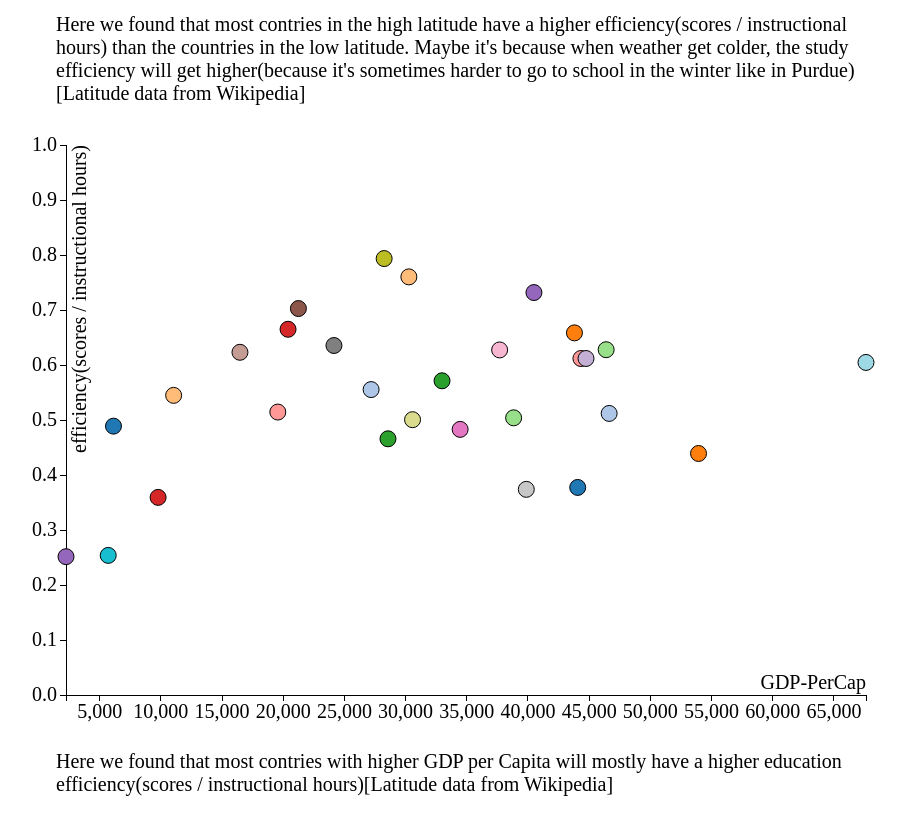
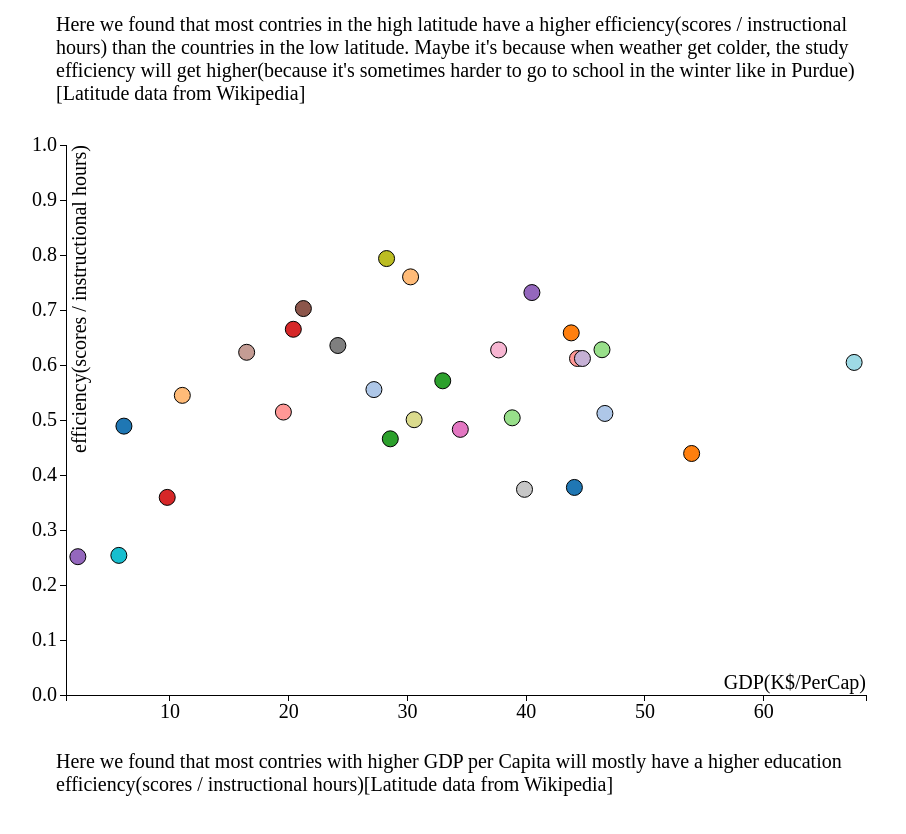
Before and after one commit to miyakelly/welovesky.github.io, a plain HTML site: page ie590dv/hw3/index.html in a window 1280 px wide. Shown: the part 620-1454 px from the top of the page, without its empty margins (184-1090 px from the left). Drawn offline with nearby package versions, Linux system fonts and the light colour scheme.

Commit message:
hw3mod
mod

```diff
--- a/ie590dv/hw3/index.html
+++ b/ie590dv/hw3/index.html
@@ -53,7 +53,7 @@ var xValue = function(d) { return d.latitude;}, // data -> value
     xMap = function(d) { return xScale(xValue(d));}, // data -> display
     xAxis = d3.svg.axis().scale(xScale).orient("bottom");
 
-var x2Value = function(d) { return d.gpd_percap;}, // data -> value
+var x2Value = function(d) { return d.gpd_percap ;}, // data -> value
     x2Scale = d3.scale.linear().range([0, width]), // value -> display
     x2Map = function(d) { return x2Scale(x2Value(d));}, // data -> display
     x2Axis = d3.svg.axis().scale(x2Scale).orient("bottom");
@@ -92,7 +92,7 @@ d3.csv("effcny0301.csv", function(error, data) {
   // change string (from CSV) into number format
   data.forEach(function(d) {
     d.latitude = +d.latitude;
-    d.gpd_percap = +d.gpd_percap;
+    d.gpd_percap = (+d.gpd_percap)/1000;
     d.efficiency = +d.efficiency;
   });
 
@@ -122,7 +122,7 @@ d3.csv("effcny0301.csv", function(error, data) {
       .attr("x", width)
       .attr("y", -6)
       .style("text-anchor", "end")
-      .text("GDP-PerCap");
+      .text("GDP(K$/PerCap)");
 
   // y-axis
   svg.append("g")
```
